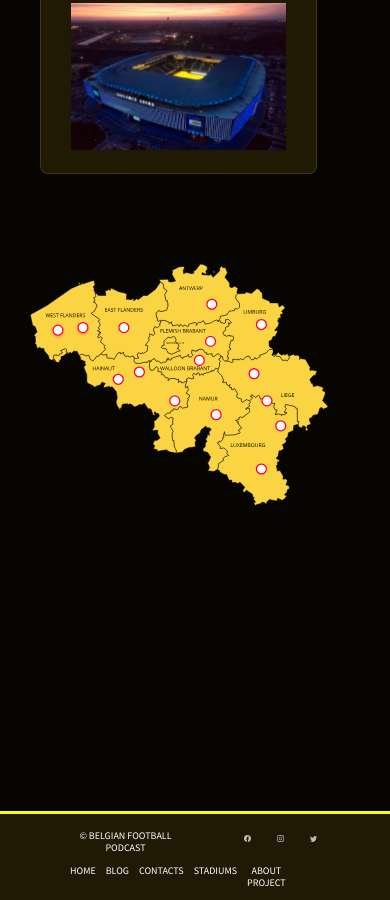
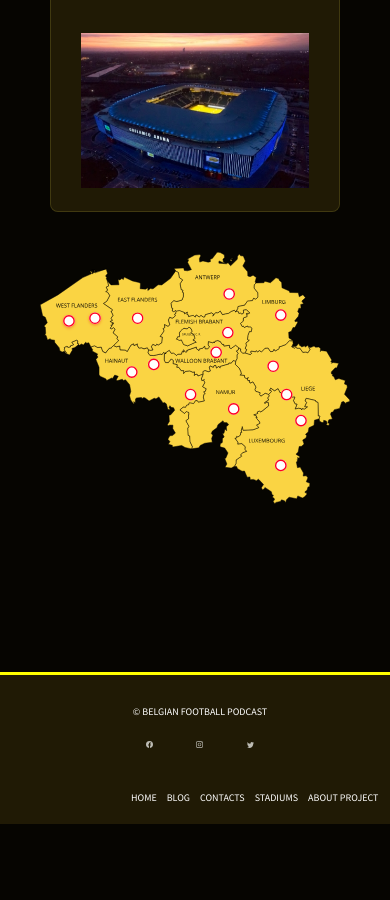
Before and after one commit to 334rashad/Belgian-Football-Podcast, a plain HTML site: page stadiums.html in a window 390 px wide. Shown: the part 804-1704 px from the top of the page. After the commit the page ends 1628 px from the top, so only its background shows below. Drawn offline with nearby package versions, Linux system fonts and the light colour scheme.

Commit message:
footer and header are mobile responsive now

```diff
--- a/stadiums.css
+++ b/stadiums.css
@@ -3,7 +3,6 @@
   font-family: "Source Sans Pro", sans-serif;
 }
 body {
-  /* scroll-behavior: smooth; */
   margin: 0;
   padding: 0;
   background-color: #060501;
@@ -47,6 +46,7 @@ a {
   text-decoration: none;
   color: white;
 }
+
 /* header starts here */
 header {
   padding: 0rem 2rem;
@@ -72,21 +72,21 @@ header {
   border-radius: 50%;
   top: 2.45rem;
   left: 3.1rem;
-  box-shadow: rgba(250, 224, 67, 0.5) 0 3px 45px 30px;
+  box-shadow: rgba(250, 224, 67, 0.5) 0 3px 2.8rem 1.9rem;
 }
 #logo_png {
   width: 10rem;
   height: 10rem;
 }
 #logo_div + div {
+  display: flex;
+  flex-wrap: wrap;
+  justify-content: space-between;
   margin-left: 2rem;
   min-height: 10rem;
   flex: 3 70%;
   align-self: end;
   justify-self: end;
-  display: flex;
-  flex-wrap: wrap;
-  justify-content: space-between;
 }
 nav ul,
 .podcasts,
@@ -100,7 +100,6 @@ nav {
   align-self: flex-end;
 }
 nav ul {
-  /* width: 93%; */
   margin-bottom: 0px;
 }
 nav li {
@@ -111,13 +110,11 @@ nav li {
 nav li:hover {
   border-bottom: 6px solid #fae043;
   background-color: #201a05;
-  /* margin-bottom: -22px; */
 }
 nav li:nth-child(4) {
   font: normal normal bold 1.375rem/1.75rem "Source Sans Pro";
   border-bottom: 6px solid #fae043;
   padding-bottom: 2rem;
-  /* margin-bottom: -1rem; */
 }
 nav li:nth-child(4) > a {
   color: #fae043;
@@ -132,20 +129,17 @@ nav li:nth-child(4) > a {
 /* header ends here */
 
 /* main part starts here */
-
 /* main {
   width: 100%;
 } */
 .main_container {
-  width: 90%;
   margin: auto;
-  padding: 1.5rem 1rem;
+  padding: 1.5rem 4rem;
   margin-bottom: 3rem;
 }
 .main_container > div {
-  width: 90%;
   display: flex;
-  justify-content: space-between;
+  justify-content: flex-start;
   gap: 3rem;
   flex-wrap: wrap;
 }
@@ -163,7 +157,7 @@ nav li:nth-child(4) > a {
   color: #efefed;
   font: normal normal normal 1.25rem/1.75rem "Open Sans";
   letter-spacing: 0px;
-  padding-right: 14px;
+  padding-right: 0.75rem;
   margin-top: 10px;
 }
 .stadium_text > p {
@@ -181,17 +175,14 @@ nav li:nth-child(4) > a {
   width: 100%;
 }
 #stadiums_map {
-  width: 100%;
-  max-width: 500px;
-  height: 552px;
-  position: relative;
-  top: 5rem;
-  flex: 9 40%;
+  max-width: 600px;
+  flex: 5 40%;
+  align-self: center;
+  margin: auto;
 }
 #stadiums_map > object {
   margin: auto;
   width: 100%;
-  /* min-width: 350px; */
 }
 /* main part ends here */
 
@@ -202,43 +193,47 @@ footer {
   width: 100%;
   background-color: #201a05;
   position: relative;
-  bottom: 0;
+  bottom: -12rem;
   border-top: 3px solid yellow;
   display: flex;
   flex-wrap: wrap;
+  gap: 2rem;
   justify-content: space-between;
   align-items: center;
-  padding: 0 6rem;
+  padding: 0 2rem;
   text-align: center;
-  font: normal normal normal 1rem/1.25rem "Source Sans Pro";
-  letter-spacing: 0px;
-  color: #bcbbb4;
-  text-transform: uppercase;
 }
 .copyright {
   display: flex;
-  justify-content: space-around;
+  justify-content: space-between;
+  margin-left: 1rem;
+  flex: 2 20%;
+  max-width: 30rem;
+  gap: 1rem;
 }
 .info {
   color: #ffffff;
-  padding-top: 16px;
-  margin-right: 4rem;
+  white-space: nowrap;
 }
 #icons {
   display: flex;
-  justify-content: space-evenly;
+  justify-content: space-between;
   align-items: center;
-  padding-top: 10px;
+
+  /* padding-top: 10px; */
 }
 .icon {
   width: 3.3rem;
   padding: 0px 13px;
 }
 .copyright + div {
+  max-width: 40rem;
+  flex: 4 40%;
   width: 40%;
 }
 .footer_links li {
   padding-left: 1rem;
+  white-space: nowrap;
 }
 /* footer ends here */
 @media screen and (max-width: 1400px) {
@@ -251,15 +246,13 @@ footer {
     font-size: 12px;
   }
   #logo_div + div {
-    /* flex-direction: row-reverse; */
     justify-content: space-around;
     align-content: flex-end;
   }
   nav li {
-    padding: 0rem 1rem;
+    padding: 0rem 1rem 1rem;
   }
 }
-
 @media screen and (max-width: 840px) {
   html {
     font-size: 10px;
@@ -267,15 +260,23 @@ footer {
   nav ul {
     flex-direction: column;
   }
+  nav li:nth-child(4) {
+    padding-bottom: 1rem;
+  }
+  footer,
+  .copyright {
+    padding: 1rem;
+    flex-direction: column;
+  }
 }
-
 @media screen and (max-width: 540px) {
   header {
     flex-direction: column;
+    /* align-items: center; */
   }
   #logo_div + div {
     flex-direction: column-reverse;
-    align-self: start;
+    align-self: flex-start;
   }
   .podcasts {
     margin-left: 0;
--- a/stadiums.html
+++ b/stadiums.html
@@ -114,7 +114,9 @@
 
     <footer>
       <div class="copyright">
-        <div class="info">&#169; BELGIAN FOOTBALL PODCAST</div>
+        <div class="info">
+          <p><span>&#169;</span> BELGIAN FOOTBALL PODCAST</p>
+        </div>
         <div id="icons">
           <div>
             <a
```
